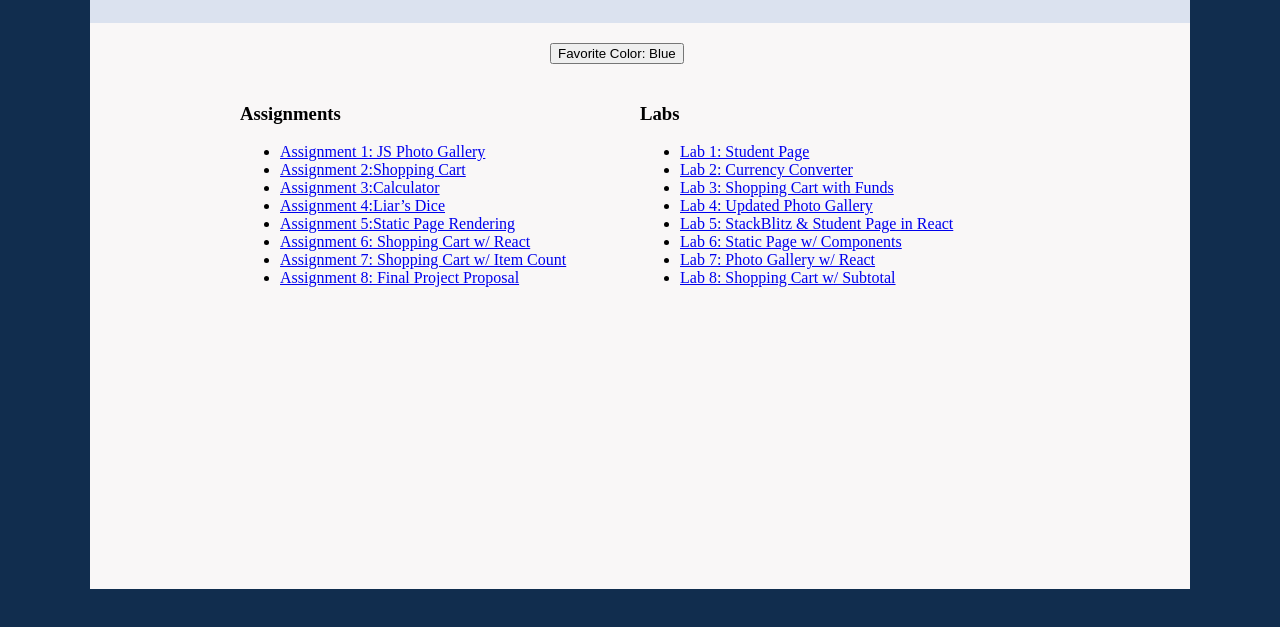
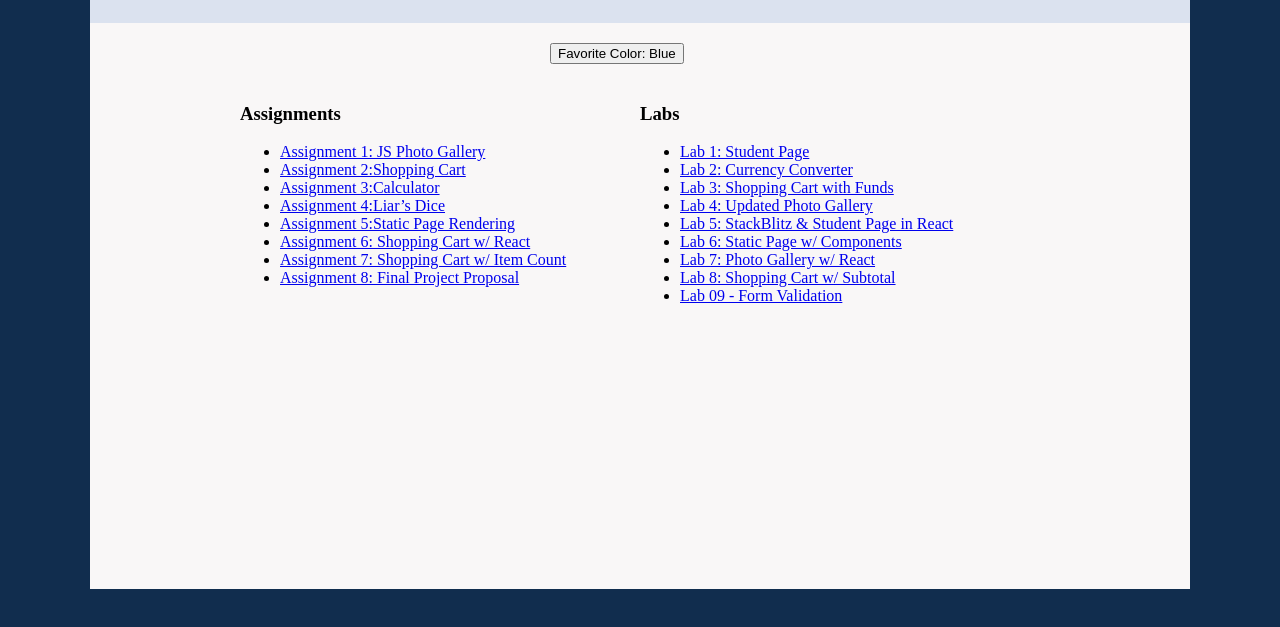
Before and after one commit to uscwebdev/itp301-submissions-Twyla123, a plain HTML site: page index.html in a window 1280 px wide. Shown: the part 119-746 px from the top of the page. Drawn offline with Linux system fonts and the light colour scheme.

Commit message:
upload lab9

```diff
--- a/index.html
+++ b/index.html
@@ -115,6 +115,7 @@
 			<li><a href="https://stackblitz.com/edit/react-czky4r">Lab 6: Static Page w/ Components</a></li>
 			<li><a href="https://stackblitz.com/edit/react-aaxwaz">Lab 7: Photo Gallery w/ React</a></li>
 			<li><a href="https://stackblitz.com/edit/react-gipeu3">Lab 8: Shopping Cart w/ Subtotal</a></li>
+			<li><a href="https://stackblitz.com/edit/react-bdvyjd">Lab 09 - Form Validation</a></li>
 
 		</ul>
 		</div>
```
Also changed, not shown: 1 other file.
